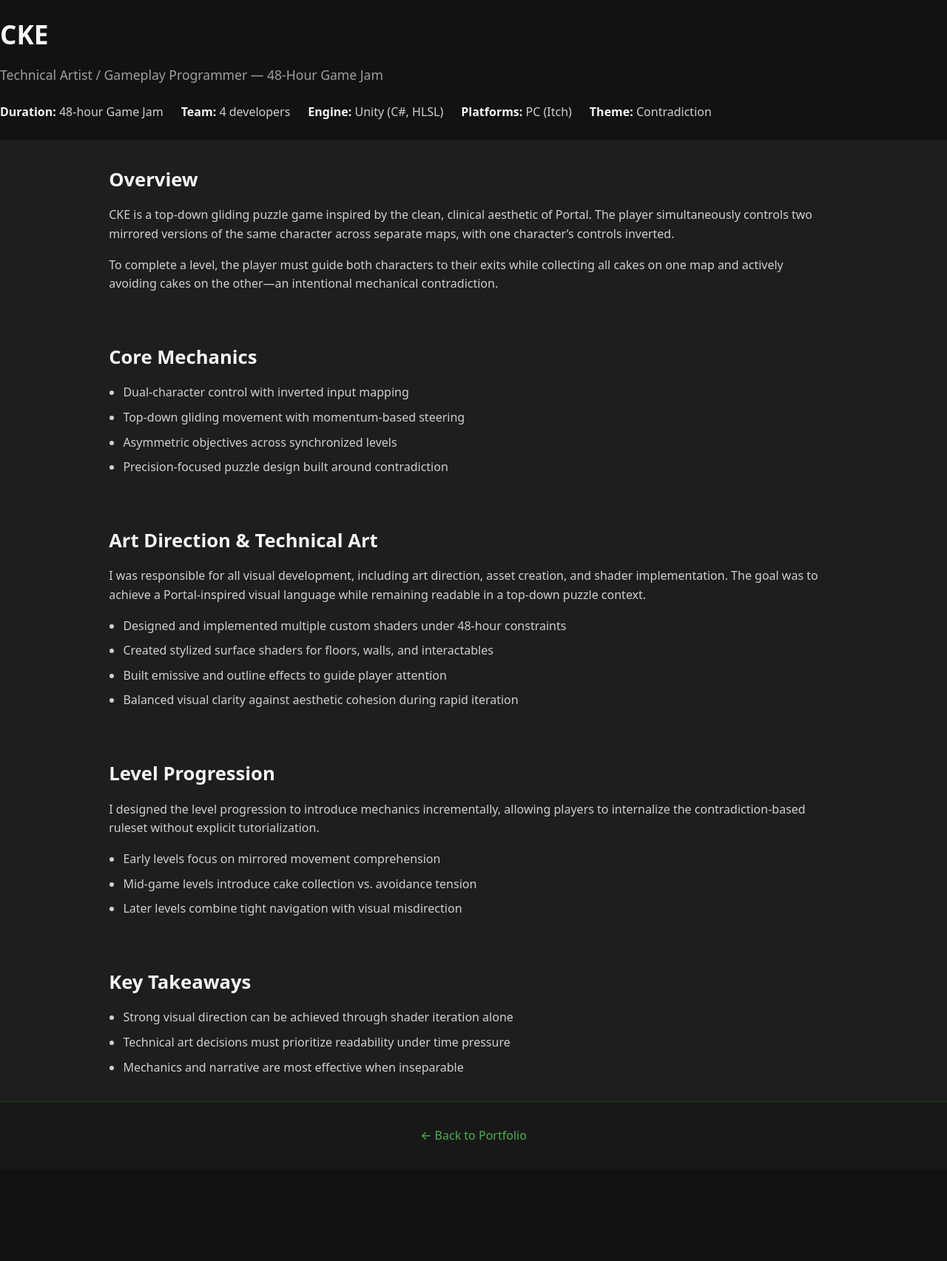
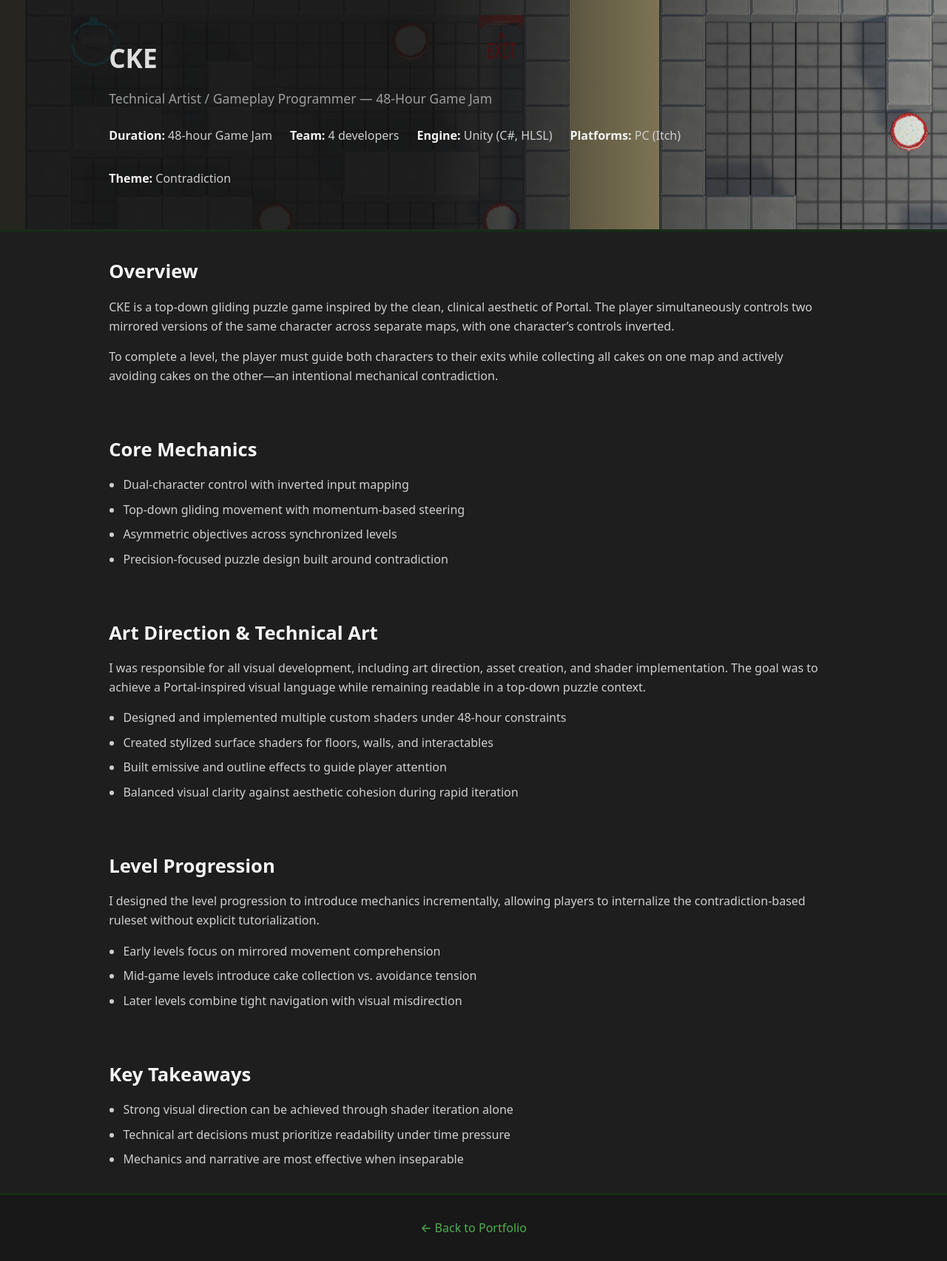
Before and after one commit to T5impact/T5impact.github.io, a Jekyll site: the page built from docs/cke.markdown, in a window 1280 px wide. Shown: the whole page at 74% size. Built offline with Jekyll 4.4.1, drawn with Linux system fonts in a browser that asks for light colours; some web fonts are replaced; before the commit the page ends 1581 px from its top, so only the background shows below that.

Commit message:
Update cke.html

```diff
--- a/docs/_layouts/cke.html
+++ b/docs/_layouts/cke.html
@@ -18,7 +18,7 @@
 <body>
 
   <!-- ===== Project Header ===== -->
-  <header class="project-hero">
+  <header class="project-hero-c">
     <h1>CKE</h1>
     <p class="project-subtitle">
       Technical Artist / Gameplay Programmer — 48-Hour Game Jam
```
